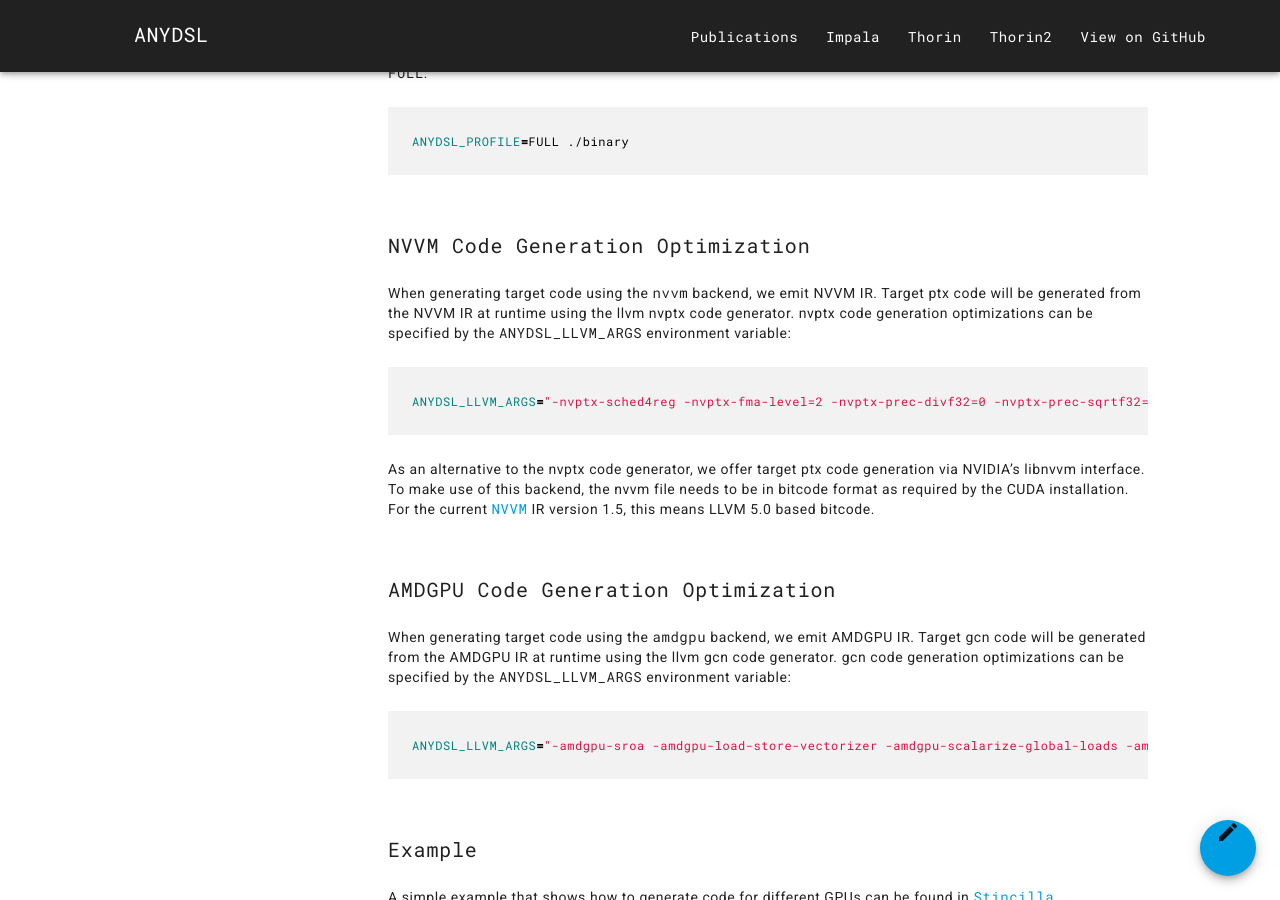
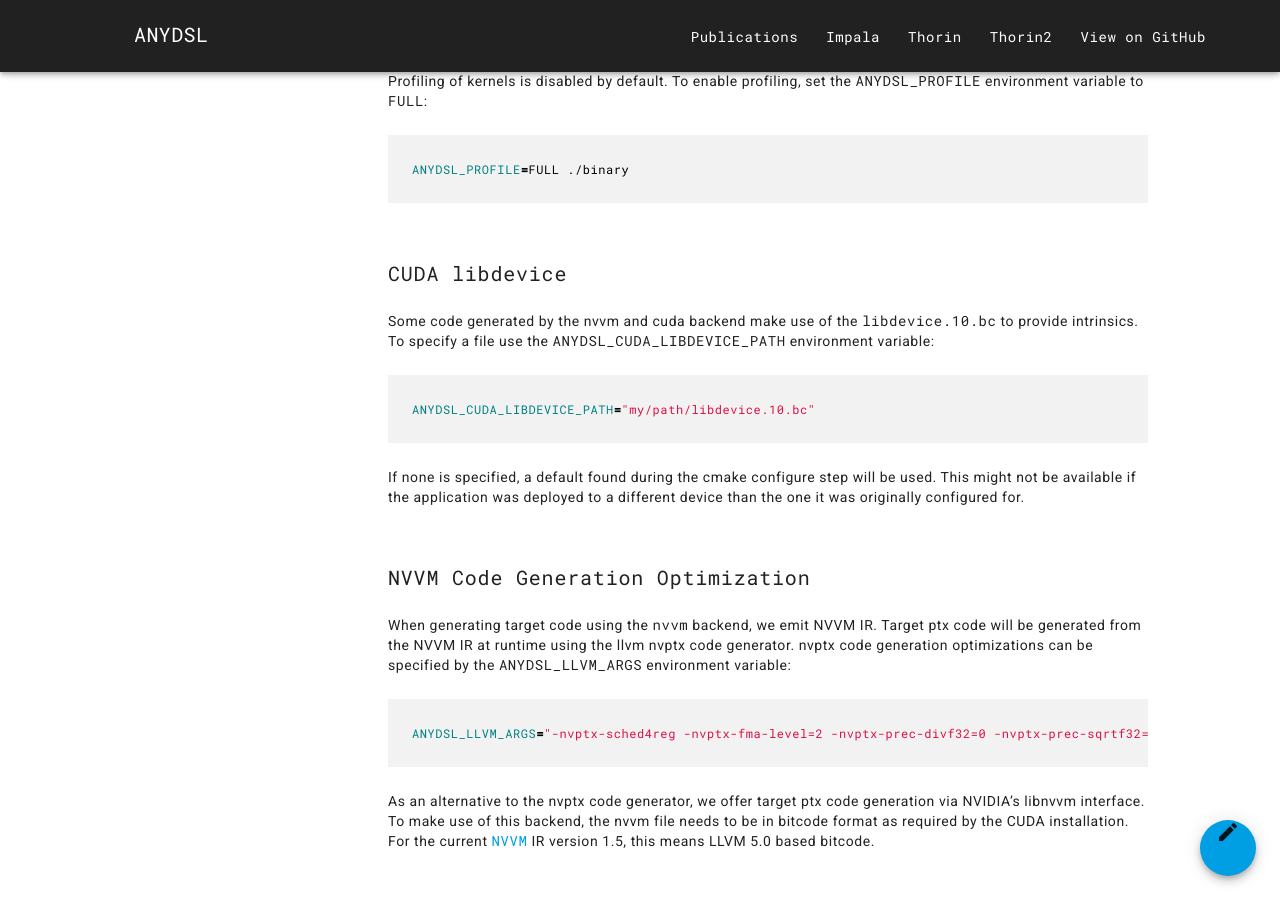
Before and after one commit to AnyDSL/anydsl.github.io, a Jekyll site: the page built from Device-Code-Generation-and-Execution.md, in a window 1280 px wide and 900 px high, scrolled down 5789 px. Built offline with Jekyll 4.4.1, drawn with Linux system fonts in a browser that asks for light colours; nearby versions of some CDN libraries.

Commit message:
Fix  #3: Added documentation for new environment variable

````diff
--- a/Device-Code-Generation-and-Execution.md
+++ b/Device-Code-Generation-and-Execution.md
@@ -216,6 +216,15 @@
 ANYDSL_PROFILE=FULL ./binary
 ```
 
+## CUDA libdevice
+Some code generated by the nvvm and cuda backend make use of the ``libdevice.10.bc`` to provide intrinsics. To specify a file use the ```ANYDSL_CUDA_LIBDEVICE_PATH``` environment variable:
+```bash
+ANYDSL_CUDA_LIBDEVICE_PATH="my/path/libdevice.10.bc"
+```
+
+If none is specified, a default found during the cmake configure step will be used. This might not be available if the application was deployed to a different device than the one it was originally configured for.
+
+
 ## NVVM Code Generation Optimization
 When generating target code using the ```nvvm``` backend, we emit NVVM IR.
 Target ptx code will be generated from the NVVM IR at runtime using the llvm nvptx code generator.
````
